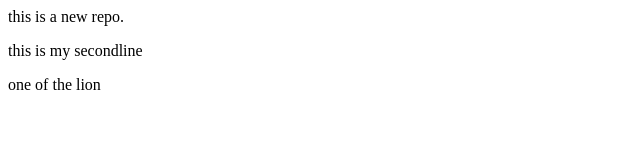
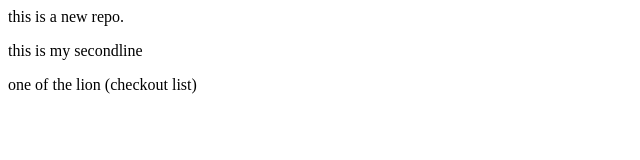
Before and after one commit to Sandeepjakkula22/revision-repo, a plain HTML site: page index.html in a window 1280 px wide. Shown: the whole page, without its empty margins (0-640 px from the left). Drawn offline with Linux system fonts and the light colour scheme.

Commit message:
add new message

```diff
--- a/index.html
+++ b/index.html
@@ -1,3 +1,3 @@
 <p>this is a new repo.</p>
 <p>this is my secondline</p>
-<p>one of the lion</p>
+<p>one of the lion (checkout list)</p>
```
